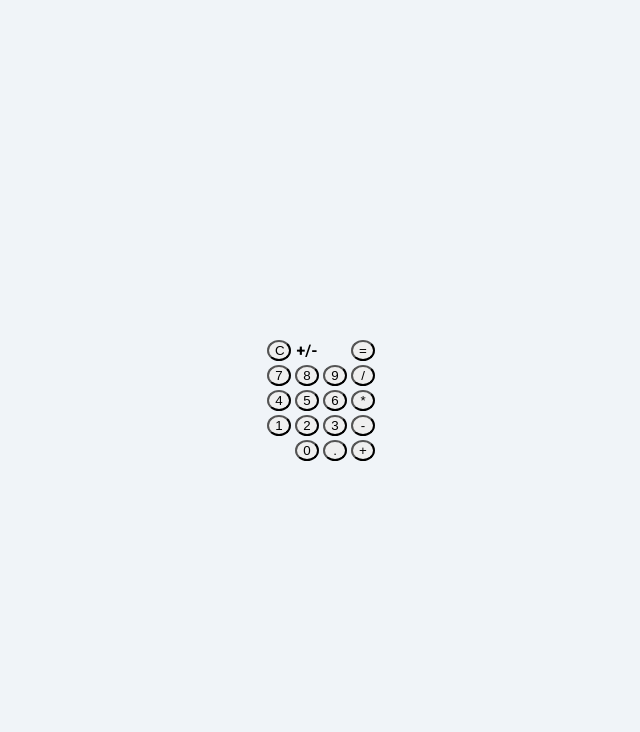
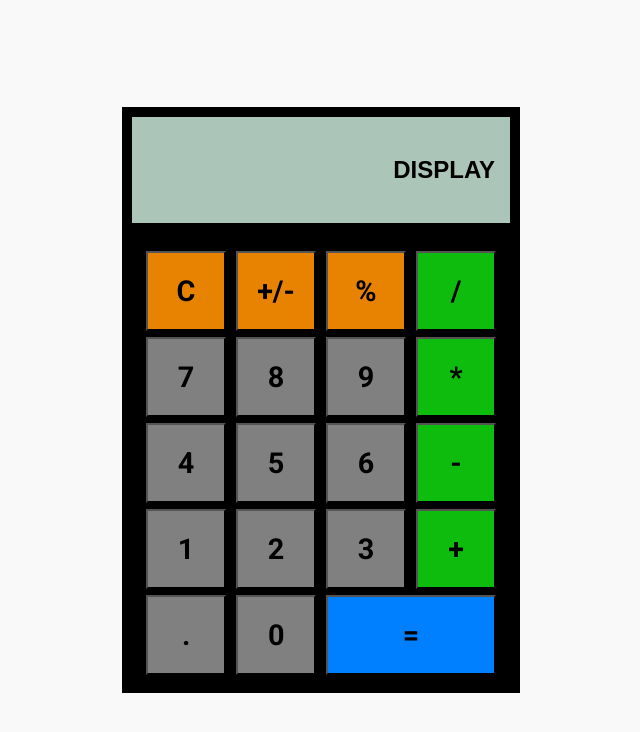
Before and after one commit to Aritra-Hait/Calculator, a plain HTML site: page calculator.html in a window 1280 px wide. Shown: the whole page, without its empty margins (319-959 px from the left). Drawn offline with Linux system fonts and the light colour scheme.

Commit message:
Major CSS part completed

```diff
--- a/calculator.css
+++ b/calculator.css
@@ -1,25 +1,62 @@
 body {
-    font-family: 'Roboto', sans-serif;
-    background-color: #f0f4f8;
-    margin: 0;
-    padding: 0;
     display: flex;
     flex-direction: column;
+    justify-content: center;
     align-items: center;
-    justify-content: center;
     height: 100vh;
+    margin: 0;
+    background-color: #f9f9f9;
+
 }
 
+
+
 .display {
-    justify-content: right;
+    width: 24.88rem;
+    border: 10px solid black;
+    text-align: right;
+    box-sizing: border-box;
+    background-color: #87ad9bac;
+    padding: 15px;
+    font-size: 1.5rem;
+    font-family: Arial, Helvetica, sans-serif;
+    font-weight: 700;
+}
+
+.operation {
+
+    display: flex;
+    flex-direction: column;
+    justify-content: center;
+    align-items: center;
+    width: 23rem;
+    padding: 10px;
+    border: 5px solid black;
+    background-color: black;
 }
 
 button {
-    border-radius: 50%;
-    width: 1.5rem;
-    height: auto;
+    background-color: grey;
+    width: 5rem;
+    height: 5rem;
+    padding: 0;
+    font-size: 1.8rem;
+    margin: 3px;
+    color: rgb(0, 0, 0);
+    font-weight: 700;
+    font-family: Roboto;
 }
 
-.operation {
-    align-items: end;
+.op {
+    background-color: rgb(13, 188, 13);
 }
+
+.util {
+    background-color: rgb(231, 131, 0);
+}
+
+#eq {
+    width: 10.6rem;
+    margin: 3px;
+    background-color: rgb(0, 128, 255);
+}
--- a/calculator.html
+++ b/calculator.html
@@ -12,41 +12,40 @@
 
 <body>
     <div class="display">
-
+        <p>DISPLAY</p>
     </div>
     <div class="operation">
-        <table>
-            <tr>
-                <th><button>C</button></th>
-                <th>+/-</th> <!-- Space -->
-                <th>&nbsp;</th> <!-- Space -->
-                <th><button>=</button></th>
-            </tr>
-            <tr>
-                <td><button>7</button></td>
-                <td><button>8</button></td>
-                <td><button>9</button></td>
-                <td><button>/</button></td>
-            </tr>
-            <tr>
-                <td><button>4</button></td>
-                <td><button>5</button></td>
-                <td><button>6</button></td>
-                <td><button>*</button></td>
-            </tr>
-            <tr>
-                <td><button>1</button></td>
-                <td><button>2</button></td>
-                <td><button>3</button></td>
-                <td><button>-</button></td>
-            </tr>
-            <tr>
-                <td>&nbsp;</td> <!-- Space -->
-                <td><button>0</button></td>
-                <td><button>.</button></td>
-                <td><button>+</button></td>
-            </tr>
-        </table>
+        <div>
+            <button class="util">C</button>
+            <button class="util">+/-</button>
+            <button class="util">%</button>
+            <button class="op">/</button>
+        </div>
+        <div>
+            <button>7</button>
+            <button>8</button>
+            <button>9</button>
+            <button class="op">*</button>
+        </div>
+        <div>
+            <button>4</button>
+            <button>5</button>
+            <button>6</button>
+            <button class="op">-</button>
+
+        </div>
+        <div>
+            <button>1</button>
+            <button>2</button>
+            <button>3</button>
+            <button class="op">+</button>
+
+        </div>
+        <div>
+            <button>.</button>
+            <button>0</button>
+            <button class="op" id="eq">=</button>
+        </div>
     </div>
 </body>
 
```
